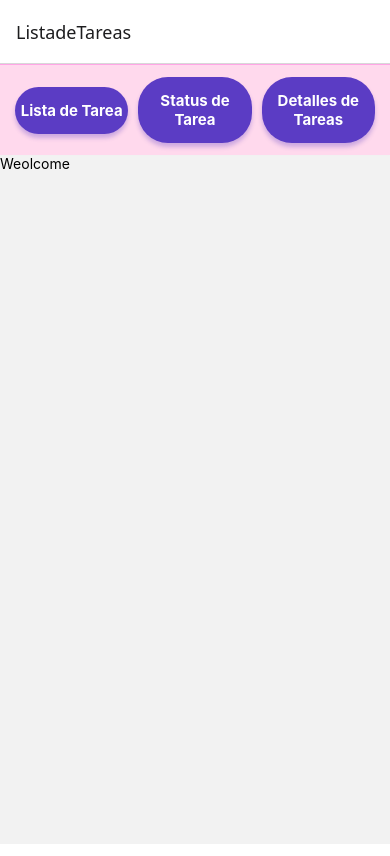
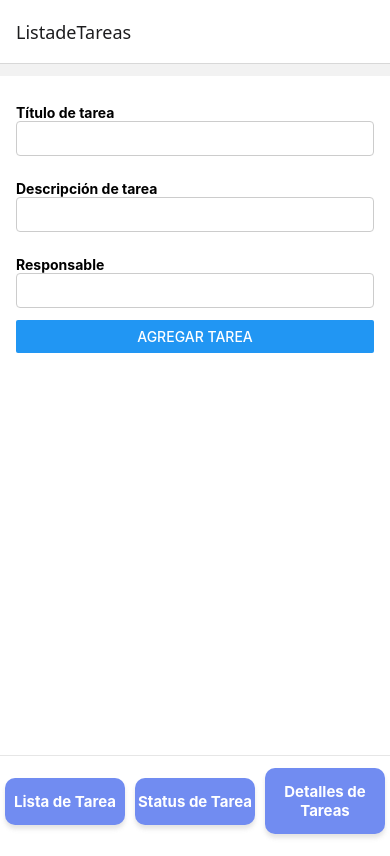
Before and after one commit to LauraCristinaPerez/practica2reactnative, a React Native app: screen /ListadeTareas in a window 390 px wide. Built offline with nearby package versions, Linux system fonts and the light colour scheme.

Commit message:
solucione errores, y termine la lista funciional

```diff
--- a/App.tsx
+++ b/App.tsx
@@ -1,9 +1,14 @@
-import React from "react";
-import Navigator from "./src/navigation/AppNavigator";
+import React from 'react';
+import { NavigationContainer } from '@react-navigation/native';
+// import { TaskProvider } from './src/components/TaskContext';
+import AppNavigator from './src/navigation/AppNavigator'; // Asegúrate de tener esto creado
 
-function App(): React.JSX.Element {
+export default function App() {
   return (
-    <Navigator></Navigator>
+    // <TaskProvider>
+    <NavigationContainer>
+      <AppNavigator />
+    </NavigationContainer>
+
   );
 }
-export default App;
--- /dev/null
+++ b/src/components/TaskContext.tsx
@@ -0,0 +1,40 @@
+import React, { createContext, useState, ReactNode } from 'react';
+
+export interface Task {
+  id: string;
+  title: string;
+  description: string;
+  responsible: string;
+  status: string;
+}
+
+interface TaskContextType {
+  tasks: Task[];
+  addTask: (task: Task) => void;
+  updateStatus: (id: string, status: Task['status']) => void;
+}
+
+export const TaskContext = createContext<TaskContextType | undefined>(undefined);
+
+interface TaskProviderProps {
+  children: ReactNode;
+}
+
+export const TaskProvider: React.FC<TaskProviderProps> = ({ children }) => {
+  const [tasks, setTasks] = useState<Task[]>([]);
+
+  const addTask = (task: Task) => {
+    setTasks(prev => [...prev, task]);
+  };
+
+  const updateStatus = (id: string, status: Task['status']) => {
+    setTasks(prev =>
+      prev.map(task => (task.id === id ? { ...task, status } : task))
+    );
+  };
+
+  return (
+    <TaskContext.Provider value={{ tasks, addTask, updateStatus }}>
+      {children}  </TaskContext.Provider>
+  );
+};
--- a/src/components/shared/tabbar.tsx
+++ b/src/components/shared/tabbar.tsx
@@ -48,15 +48,18 @@ export const TabBar = () => {
 
 const styles = StyleSheet.create({
     tabBarContainer: {
+        position: 'absolute',
+        bottom: 10,
+        width: '100%',
         flexDirection: 'row',
         justifyContent: 'space-between',
         alignItems: 'center',
         paddingVertical: 12,
-        paddingHorizontal: 10,
-        backgroundColor: '#ffd9ed',
+        //paddingHorizontal: 10,
+        backgroundColor: '#ffffffff',
         borderTopWidth: 1,
-        borderTopColor: '#ffa6e6',
-        shadowColor: '#000',
+        borderTopColor: '#9696963c',
+        shadowColor: 'withe',
         shadowOffset: { width: 0, height: -2 },
         shadowOpacity: 0.05,
         shadowRadius: 4,
@@ -65,11 +68,11 @@ const styles = StyleSheet.create({
 
     tabButton: {
         flex: 1,
-        backgroundColor: '#5B3CC4',
+        backgroundColor: '#718cf1ff',
         paddingVertical: 14,
         marginHorizontal: 5,
-        borderRadius: 30,
-        shadowColor: '#5B3CC4',
+        borderRadius: 10,
+        shadowColor: '#a5a5a5ff',
         shadowOffset: { width: 0, height: 4 },
         shadowOpacity: 0.3,
         shadowRadius: 4,
--- /dev/null
+++ b/src/infrastructure/constants/TaskStatus.ts
@@ -0,0 +1,5 @@
+export enum TaskStatus {
+    PENDING = "pendiente",
+    IN_PROGRESS = "en progreso",
+    COMPLETED = "completada",
+}
--- /dev/null
+++ b/src/infrastructure/models/Task.ts
@@ -0,0 +1,9 @@
+import { TaskStatus } from "../constants/TaskStatus";
+
+export interface Task {
+  id: string;
+  title: string;
+  description: string;
+  responsible: string;
+  status: TaskStatus | string;
+};
--- a/src/navigation/AppNavigator.tsx
+++ b/src/navigation/AppNavigator.tsx
@@ -1,22 +1,25 @@
 // src/navigation/Navigator.tsx
 import React, { JSX } from 'react';
-import { NavigationContainer } from '@react-navigation/native';
 import { createNativeStackNavigator } from '@react-navigation/native-stack';
 import HomeScreen from '../screens/Home/HomeScreen';
-import SettingsScreen from '../screens/Setting/SettingsScreen';
+import SettingsScreen from '../screens/Setting/TaskStatusScreen';
 import TaskDetailScreen from '../screens/Home/TaskDetailScreen';
 import { RootStackParamList } from '../infrastructure/type/route';
+import TaskStatusScreen from '../screens/Setting/TaskStatusScreen';
+import { TaskProvider } from '../components/TaskContext';
+
 
 const Stack = createNativeStackNavigator<RootStackParamList>();
 const appNavigation = () => {
   return (
-    <NavigationContainer>
+    <TaskProvider>
+
       <Stack.Navigator initialRouteName="ListadeTareas" id={undefined}>
         <Stack.Screen name="ListadeTareas" component={HomeScreen} />
-        <Stack.Screen name="Status" component={SettingsScreen} />
+        <Stack.Screen name="Status" component={TaskStatusScreen} />
         <Stack.Screen name="DetalleTarea" component={TaskDetailScreen} />
       </Stack.Navigator>
-    </NavigationContainer>
+    </TaskProvider>
   );
 }
 
--- a/src/screens/Home/HomeScreen.tsx
+++ b/src/screens/Home/HomeScreen.tsx
@@ -1,34 +1,66 @@
-import React from "react";
-import { View, Text, SafeAreaView, StyleSheet } from "react-native";
-import { TabBar } from "../../components/shared/tabbar";
+import React, { useState } from 'react';
+import { View, TextInput, Button, StyleSheet, Text } from 'react-native';
+import { Task } from '../../infrastructure/models/Task';
+import { TaskStatus } from '../../infrastructure/constants/TaskStatus';
+import { TabBar } from '../../components/shared/tabbar';
+import { TaskContext } from '../../components/TaskContext';
+import { useTasks } from './TaskDetailScreen';
 
 
-export default function HomeScreen() {
+
+export default function HomeScreen({ navigation }) {
+
+    const [title, setTitle] = useState('');
+    const [description, setDescription] = useState('');
+    const [responsible, setResponsible] = useState('');
+
+    const { addTask } = useTasks();
+
+    const onAdd = () => {
+        const newTask: Task = {
+            id: Date.now().toString(),
+            title,
+            description,
+            responsible,
+            status: TaskStatus.PENDING
+        };
+        addTask(newTask);
+    };
+
     return (
-        <SafeAreaView style={{ flex: 1 }}>
+        <View style={styles.container}>
+            <View style={{ padding: 16 }}>
+                <Text style={styles.label}>Título de tarea</Text>
+                <TextInput style={styles.input} value={title} onChangeText={setTitle} />
+
+                <Text style={styles.label}>Descripción de tarea</Text>
+                <TextInput style={styles.input} value={description} onChangeText={setDescription} />
+
+                <Text style={styles.label}>Responsable</Text>
+                <TextInput style={styles.input} value={responsible} onChangeText={setResponsible} />
+
+                <Button title="Agregar tarea" onPress={onAdd} />
+
+            </View>
+
             <TabBar />
-            <Text>Weolcome</Text>
-        </SafeAreaView>
+        </View>
     );
 }
+
 const styles = StyleSheet.create({
-    tabBarContainer: {
-        flexDirection: 'row',
-        justifyContent: 'space-around',
-        alignItems: 'center',
-        paddingVertical: 10,
-        backgroundColor: 'pink',
-        borderTopWidth: 1,
-        borderTopColor: '#ccc',
-        position: 'absolute',
-        bottom: 0,
+    container: {
         width: '100%',
+        height: '100%',
+        backgroundColor: 'white',
+        marginTop: 12,
     },
-    tabButton: {
-        padding: 10,
-    },
-    tabText: {
-        fontSize: 16,
-        color: '#333',
+    label: { fontWeight: 'bold', marginTop: 12 },
+    input: {
+        padding: 8,
+        borderRadius: 4,
+        borderWidth: 1,
+        borderColor: '#ccc',
+        marginBottom: 12,
     },
 });
--- a/src/screens/Home/TaskDetailScreen.tsx
+++ b/src/screens/Home/TaskDetailScreen.tsx
@@ -1,27 +1,119 @@
 import React from 'react';
-import { View, Text, StyleSheet } from 'react-native';
-import { RouteProp, useRoute } from '@react-navigation/native';
-import { RootStackParamList, Task } from '../../infrastructure/type/route';
+import { View, Text, StyleSheet, FlatList } from 'react-native';
+import { Task } from '../../infrastructure/models/Task';
+import { TaskStatus } from '../../infrastructure/constants/TaskStatus';
+import { TabBar } from '../../components/shared/tabbar';
+import { useContext } from 'react';
+import { TaskContext } from '../../components/TaskContext';
+import { TouchableOpacity } from 'react-native';
+import { ListRenderItem } from 'react-native';
 
-type TaskDetailRouteProp = RouteProp<RootStackParamList, 'DetalleTarea'>;
+
+
+export const useTasks = () => {
+    const context = useContext(TaskContext);
+    if (!context) {
+        throw new Error('useTasks debe usarse dentro de un TaskProvider');
+    }
+    return context;
+};
 
 export default function TaskDetailScreen() {
-    const route = useRoute<TaskDetailRouteProp>();
-    const { task } = route.params;
+    const { tasks } = useTasks();
+
+    const getProgress = (status: TaskStatus) => {
+        switch (status) {
+            case TaskStatus.PENDING:
+                return '0%';
+            case TaskStatus.IN_PROGRESS:
+                return '50%';
+            case TaskStatus.COMPLETED:
+                return '100%';
+        }
+    };
+
+    const getStatusColor = (status: TaskStatus) => {
+        switch (status) {
+            case TaskStatus.PENDING:
+                return { color: '#FF9800' };
+            case TaskStatus.IN_PROGRESS:
+                return { color: '#2196F3' };
+            case TaskStatus.COMPLETED:
+                return { color: '#4CAF50' };
+            default:
+                return {};
+        }
+    };
+
+    const stringToStatus = (status: string): TaskStatus => {
+        switch (status) {
+            case "pendiente":
+                return TaskStatus.PENDING;
+            case "en progreso":
+                return TaskStatus.IN_PROGRESS;
+            case "completada":
+                return TaskStatus.COMPLETED;
+            default:
+                return TaskStatus.PENDING;
+        }
+    };
+
+    const renderTask = ({ item }: { item: Task }) => (
+        <View style={styles.card}>
+            <Text style={styles.title}>{item.title}</Text>
+            <Text style={styles.text}><Text style={styles.label}>Descripción:</Text> {item.description}</Text>
+            <Text style={styles.text}><Text style={styles.label}>Responsable:</Text> {item.responsible}</Text>
+            <Text style={styles.text}>
+                <Text style={styles.label}>Estado:</Text>{' '}
+                <Text style={[styles.status, getStatusColor(stringToStatus(item.status))]}>
+                    {item.status.replace('_', ' ')}
+                </Text>
+            </Text>
+            <Text style={styles.text}>
+                <Text style={styles.label}>Progreso:</Text> {getProgress(stringToStatus(item.status))}
+            </Text>
+
+        </View>
+    );
+
+    const { updateStatus } = useTasks();
+    const renderItem: ListRenderItem<Task> = ({ item }) => (
+        <View style={styles.card}>
+            <Text style={styles.title}>{item.title}</Text>
+            <TouchableOpacity onPress={() => updateStatus(item.id, item.status)}>
+                <Text style={[styles.status, getStatusColor(item.status as TaskStatus)]}>
+                    {item.status.replace('_', ' ')}
+                </Text>
+            </TouchableOpacity>
+            <Text>{item.description}</Text>
+            <Text>Responsable: {item.responsible}</Text>
+        </View>
+    );
 
     return (
         <View style={styles.container}>
-            <Text style={styles.title}>{task.title}</Text>
-            <Text style={styles.label}>Descripción:</Text>
-            <Text>{task.description}</Text>
-            <Text style={styles.label}>Asignado a:</Text>
-            <Text>{task.assignedTo}</Text>
+            <FlatList
+                data={tasks}
+                renderItem={renderTask}
+                keyExtractor={(item) => item.id}
+
+            />
+            <TabBar />
         </View>
     );
 }
 
 const styles = StyleSheet.create({
-    container: { padding: 20 },
-    title: { fontSize: 24, fontWeight: 'bold', marginBottom: 20 },
-    label: { fontWeight: 'bold', marginTop: 10 },
+    container: { flex: 1, padding: 16, backgroundColor: '#f2f2f2' },
+    card: {
+        backgroundColor: '#fff',
+        borderRadius: 12,
+        padding: 16,
+        marginBottom: 16,
+        elevation: 2,
+    },
+    title: { fontSize: 18, fontWeight: 'bold', marginBottom: 8 },
+    label: { fontWeight: '600' },
+    text: { marginBottom: 6 },
+    status: { textTransform: 'capitalize', fontWeight: 'bold' },
 });
--- /dev/null
+++ b/src/screens/Setting/TaskStatusScreen.tsx
@@ -0,0 +1,98 @@
+import React from 'react';
+import { ListRenderItem } from 'react-native';
+import { View, Text, StyleSheet, FlatList, TouchableOpacity } from 'react-native';
+import { Task } from '../../infrastructure/models/Task';
+import { TaskStatus } from '../../infrastructure/constants/TaskStatus';
+import { TaskContext } from '../../components/TaskContext';
+import { useContext } from 'react';
+
+export const useTasks = () => {
+  const context = useContext(TaskContext);
+  if (!context) {
+    throw new Error('useTasks debe usarse dentro de un TaskProvider');
+  }
+  return context;
+};
+
+const cycleStatus = (status: TaskStatus): TaskStatus => {
+  switch (status) {
+    case TaskStatus.PENDING:
+      return TaskStatus.IN_PROGRESS;
+    case TaskStatus.IN_PROGRESS:
+      return TaskStatus.COMPLETED;
+    case TaskStatus.COMPLETED:
+      return TaskStatus.PENDING;
+    default:
+      return TaskStatus.PENDING;
+  }
+};
+
+const getStatusStyle = (status: TaskStatus) => {
+  switch (status) {
+    case TaskStatus.PENDING:
+      return { color: '#FF9800' };
+    case TaskStatus.IN_PROGRESS:
+      return { color: '#2196F3' };
+    case TaskStatus.COMPLETED:
+      return { color: '#4CAF50' };
+    default:
+      return {};
+  }
+};
+
+export default function TaskStatusScreen() {
+  const { tasks, updateStatus } = useTasks();
+
+
+  const handleStatusChange = (id: string, currentStatus: TaskStatus) => {
+    updateStatus(id, cycleStatus(currentStatus));
+  };
+
+  const renderItem: ListRenderItem<Task> = ({ item }) => (
+    <View style={styles.card}>
+      <Text style={styles.title}>{item.title}</Text>
+      <TouchableOpacity onPress={() => handleStatusChange(item.id, item.status)}>
+        <Text style={[styles.status, getStatusStyle(item.status)]}>
+          {item.status.replace('_', ' ')}
+        </Text>
+      </TouchableOpacity>
+      <Text>{item.description}</Text>
+      <Text>Responsable: {item.responsible}</Text>
+    </View>
+  );
+
+  return (
+    <View style={styles.container}>
+      <FlatList
+        data={tasks}
+        keyExtractor={(item) => item.id}
+        renderItem={renderItem}
+      />
+    </View>
+  );
+}
+
+const styles = StyleSheet.create({
+  container: {
+    flex: 1,
+    padding: 16,
+    backgroundColor: '#f4f4f4'
+  },
+
+  card: {
+    backgroundColor: '#fff',
+    borderRadius: 12,
+    padding: 16,
+    marginBottom: 12,
+    elevation: 2,
+  },
+
+  title: { fontSize: 16, fontWeight: 'bold' },
+
+  status: {
+    fontSize: 14,
+    fontWeight: '600',
+    marginTop: 8,
+    textTransform: 'capitalize',
+  },
+});
```
Also changed, not shown: src/screens/Setting/SettingsScreen.tsx (deleted, +0 -15 lines), src/screens/Setting/SettingsStyle.ts (deleted, +0 -8 lines), src/infrastructure/type/route.ts (line endings or trailing spaces).
